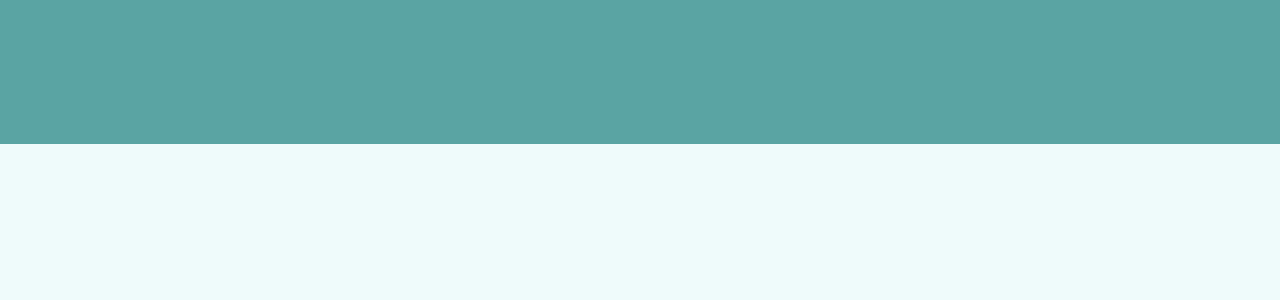
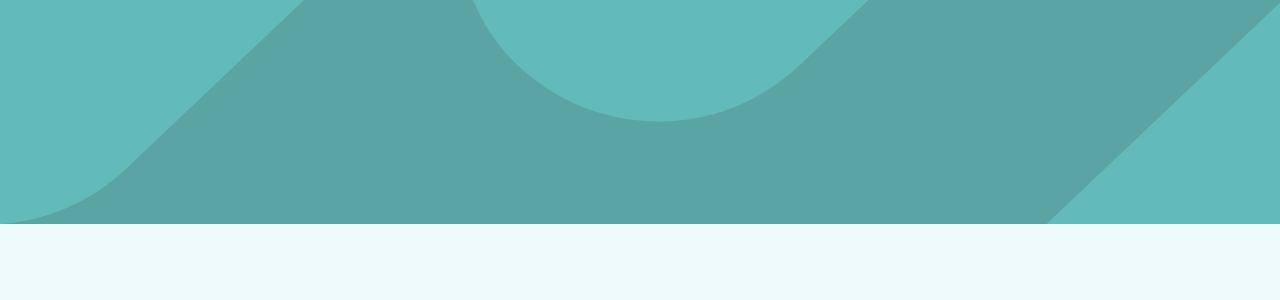
Before and after one commit to ronaldlamdev/job-filter, a React (Vite) app: page / in a window 1280 px wide. Shown: the top 300 px of the page. Built offline with nearby package versions, Linux system fonts and the light colour scheme.

Commit message:
recoded the header's background

```diff
--- a/src/assets/components/Header.tsx
+++ b/src/assets/components/Header.tsx
@@ -1,6 +1,6 @@
 const Header = () => {
   return (
-    <div className="w-full h-36 bg-[#5ba4a4] header-bg relative"/>
+    <div className="w-full h-36 md:h-56 bg-[#5ba4a4] header-bg relative"/>
   )
 }
 
--- a/src/index.css
+++ b/src/index.css
@@ -17,12 +17,14 @@ body {
   @apply text-[15px] bg-[#effafa]
 }
 
-.header-bg::before {
-  content: '';
+.header-bg {
   background-image: url('./assets/images/bg-header-mobile.svg');
   background-repeat: no-repeat;
   background-size: cover;
-  width: 100%;
-  height: 100%;
-  z-index: 10;
 }
+
+@media (width >= 768px) {
+  .header-bg {
+    background-image: url('./assets/images/bg-header-desktop.svg');
+  }
+}
```
